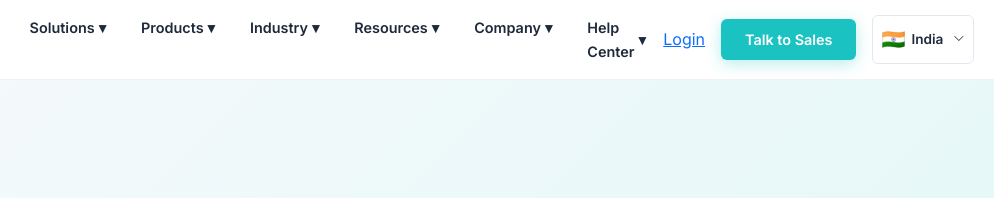
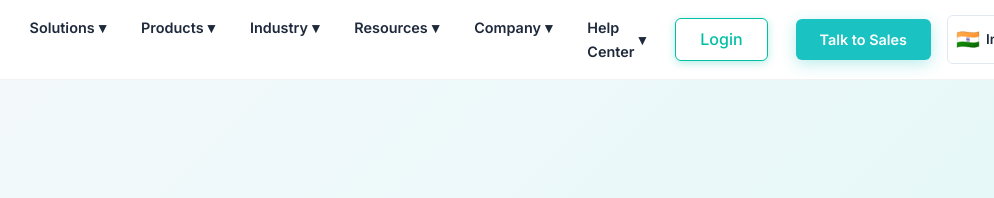
Before and after one commit to divamarketingvt-droid/backend-vtech, a website: page public/checks/global check.html in a window 1280 px wide. Shown: the top 198 px of the page, 286-1280 px from the left. Drawn offline with nearby package versions, Linux system fonts and the light colour scheme.

Commit message:
Update global check.html

```diff
--- a/public/checks/global check.html
+++ b/public/checks/global check.html
@@ -1621,7 +1621,7 @@
   </ul>
 </li>
           <div class="d-flex align-items-center">
-            <a href="https://web.verifitech.com/" target="blank" class="Login" class="btn-login"> Login</a>
+            <a href="https://web.verifitech.com/" target="blank" class="btn-login"> Login</a>
           </div>
 
           <div class="d-flex align-items-center">
```
